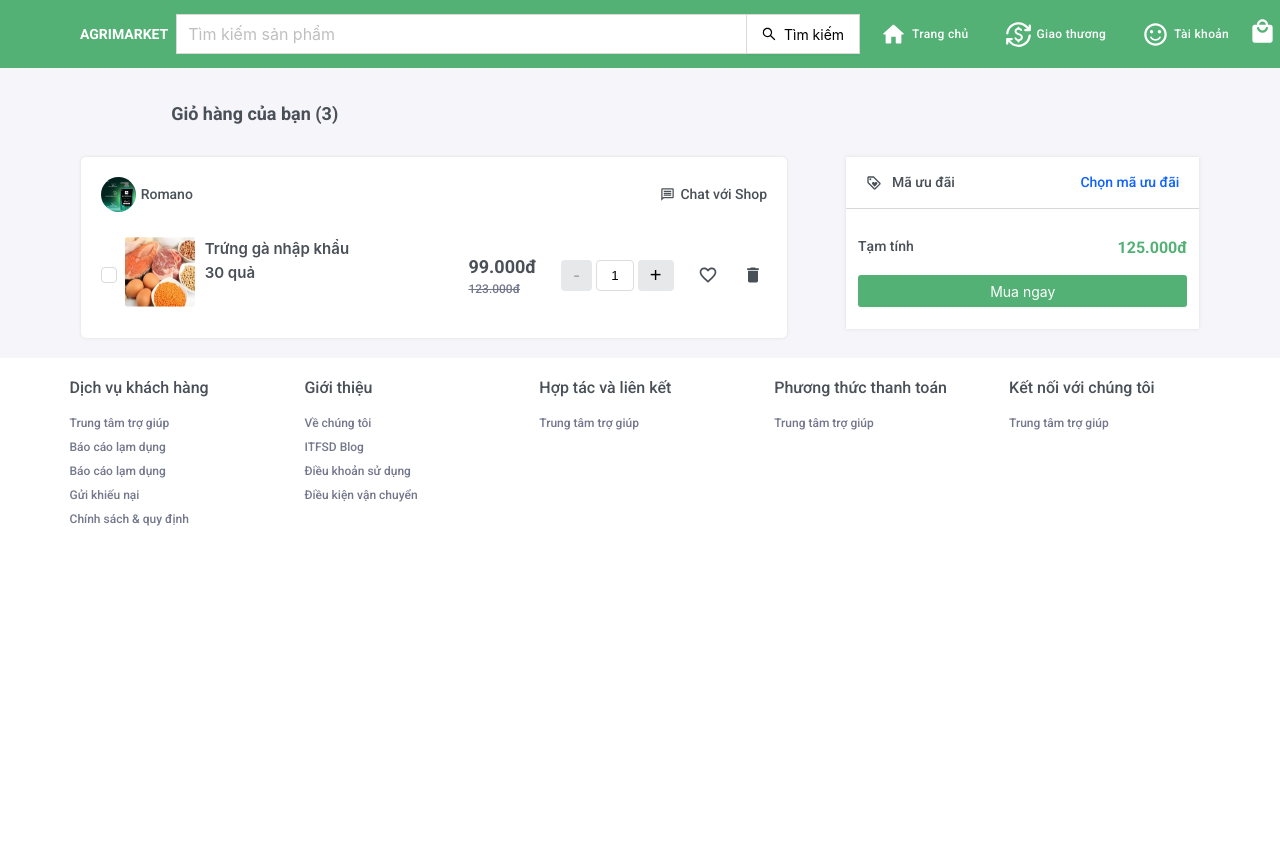
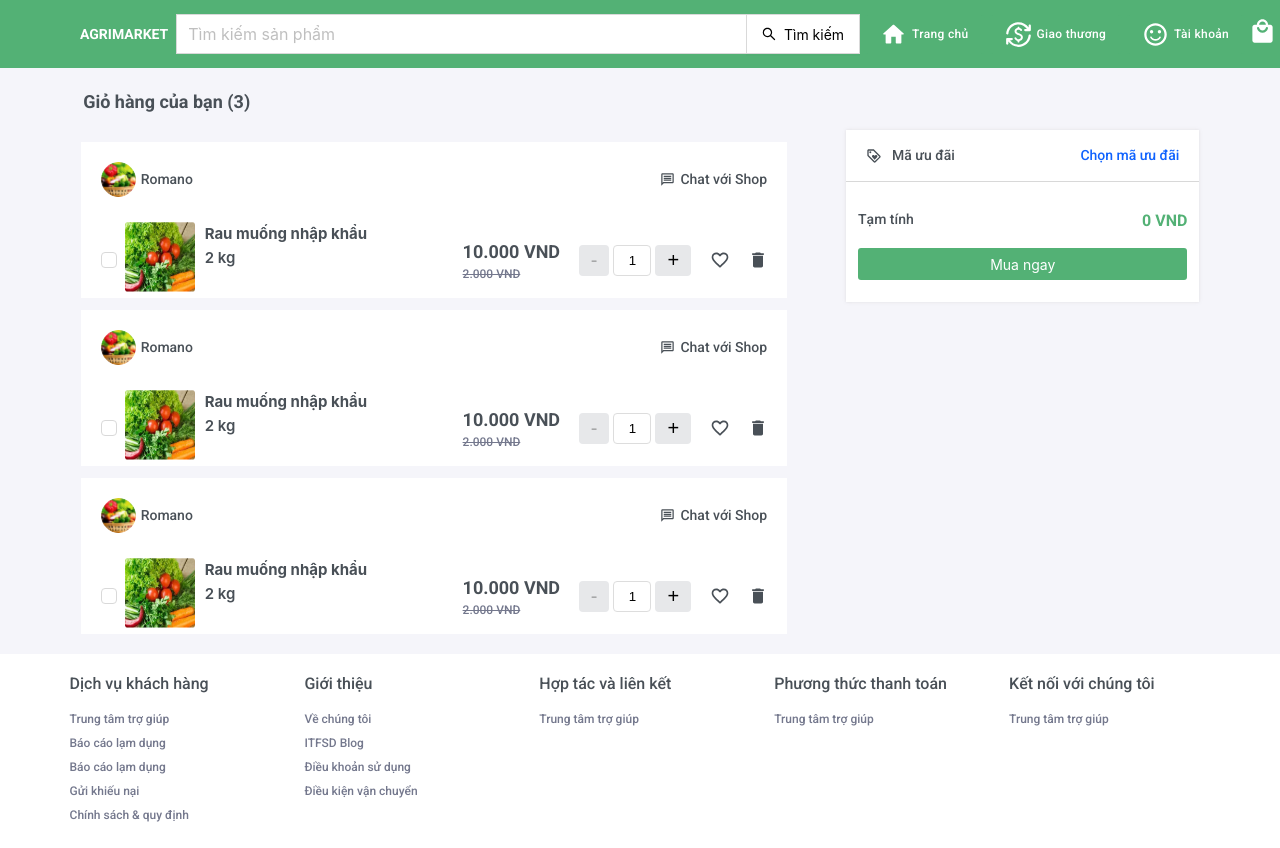
Before and after one commit to FarmMap/TMDT, a React (Create React App) app: page /gio-hang in a window 1280 px wide. Before the commit the page ends 800 px from the top, so only its background shows below. Built offline with nearby package versions, Linux system fonts and the light colour scheme; no server answers.

Commit message:
update UI price

```diff
--- a/src/presentations/components/header/Header.tsx
+++ b/src/presentations/components/header/Header.tsx
@@ -110,8 +110,10 @@ const Header = () => {
               </Tippy>
             </DefaultDropDown>
           )}
-          <Link to="gio-hang">
-            <LocalMallRoundedIcon style={{ cursor: "pointer", color:"#fff" }}   />
+          <Link to="/gio-hang">
+            <LocalMallRoundedIcon
+              style={{ cursor: "pointer", color: "#fff" }}
+            />
           </Link>
         </Grid>
       </Grid>
--- /dev/null
+++ b/src/presentations/pages/home/components/Cart/CartData.js
@@ -0,0 +1,39 @@
+import images from "../../../../../assets/images";
+
+export const cartData = [
+    {
+        avtShop: images.raucu,
+        nameShop: "Romano",
+        avtProduct: images.rauSach,
+        nameProduct: "Rau muống nhập khẩu",
+        quantity: "2 kg",
+        price: "10000",
+        priceSale: "2000",
+
+    },
+
+    {
+        avtShop: images.raucu,
+        nameShop: "Romano",
+        avtProduct: images.rauSach,
+        nameProduct: "Rau muống nhập khẩu",
+        quantity: "2 kg",
+        price: "10000",
+        priceSale: "2000",
+
+    },
+
+
+    {
+        avtShop: images.raucu,
+        nameShop: "Romano",
+        avtProduct: images.rauSach,
+        nameProduct: "Rau muống nhập khẩu",
+        quantity: "2 kg",
+        price: "10000",
+        priceSale: "2000",
+
+    }
+
+
+]
--- a/src/presentations/pages/home/components/Cart/CartShop.module.scss
+++ b/src/presentations/pages/home/components/Cart/CartShop.module.scss
@@ -1,7 +1,7 @@
-.heading{
+.heading {
   font-size: 1.8rem;
   color: var(--black-color);
-    padding: 20px 0px 0px 120px;
+  padding: 8px 0px 0px 32px;
 }
 .quantity-wrapper {
   display: flex;
@@ -30,14 +30,14 @@
     margin: 0 4px;
   }
 }
-.shop{
+.shop {
   width: 100%;
   padding: 20px 20px 0px 20px;
-    .avatar-shop{
+  .avatar-shop {
     display: flex;
     align-items: center;
 
-        p{
+    p {
       color: var(--black-color);
       padding-left: 5px;
     }
@@ -45,34 +45,31 @@
   display: flex;
   align-items: center;
   justify-content: space-between;
-    img{
+  img {
     height: 35px;
     width: 35px;
     border-radius: 50%;
   }
-    p{
+  p {
     color: var(--black-color);
   }
-
 }
-.product-order{
+.product-order {
   width: 60%;
-    background-color: var(--white-color);
   border-radius: 5px;
-    box-shadow: 0px 0px 3px 0px #b9b5b560;
 }
-.details-product{
-    padding: 25px 0px 25px 20px;
+.details-product {
+  padding: 25px 0px 0 20px;
   display: flex;
   justify-content: space-between;
-    align-items: center ;
-    .checkbox{
+  align-items: center;
+  .checkbox {
     display: flex;
-        img{
+    img {
       width: 70px;
       height: 70px;
     }
-        p{
+    p {
       color: var(--black-color);
       font-weight: 600;
       font-size: 1.5rem;
@@ -80,21 +77,21 @@
     }
   }
 }
-.price{
-    h3{
+.price {
+  h3 {
     color: var(--black-color);
     font-size: 1.8rem;
   }
-    p{
+  p {
     font-size: 1.2rem;
     text-decoration: line-through;
   }
 }
-.icon{
+.icon {
   font-size: 0.8rem;
   display: flex;
   justify-content: space-between;
-    svg{
+  svg {
     color: var(--black-color);
     cursor: pointer;
     font-size: 2rem;
@@ -122,27 +119,25 @@
         font-size: 1.6rem;
         color: var(--black-color);
       }
-
     }
   }
-    .btn-sales{
-        a{
-            color: #0F62FE;
+  .btn-sales {
+    a {
+      color: #0f62fe;
     }
-
   }
 
   .btn-price {
     padding: 12px;
     height: 120px;
-        .total-price{
+    .total-price {
       display: flex;
       justify-content: space-between;
       padding: 15px 0px;
-            p{
+      p {
         color: var(--black-color);
       }
-            h4{
+      h4 {
         font-size: 1.6rem;
         color: var(--primary-color);
       }
@@ -152,12 +147,11 @@
       background-color: var(--primary-color);
       color: var(--white-color);
       border: none;
-            &:hover{
+      &:hover {
         background-color: var(--primary-color) !important;
         color: var(--white-color) !important;
         opacity: 0.9;
       }
-
     }
   }
 }
--- a/src/presentations/pages/home/components/Cart/CartShopPage.tsx
+++ b/src/presentations/pages/home/components/Cart/CartShopPage.tsx
@@ -1,88 +1,163 @@
-import React, { useState } from 'react';
-import DefaultLayOut from '../../../../components/defaultLayOut/DefaultLayOut';
-import { Grid } from '@mui/material';
-import FavoriteBorderIcon from '@mui/icons-material/FavoriteBorder';
-import { Button, Checkbox, CheckboxProps } from 'antd';
-import DeleteIcon from '@mui/icons-material/Delete';
-import MessageOutlinedIcon from '@mui/icons-material/MessageOutlined';
-import LoyaltyOutlinedIcon from '@mui/icons-material/LoyaltyOutlined';
+import React, { useEffect, useState } from "react";
+import DefaultLayOut from "../../../../components/defaultLayOut/DefaultLayOut";
+import { Grid } from "@mui/material";
+import FavoriteBorderIcon from "@mui/icons-material/FavoriteBorder";
+import { Button, Checkbox, CheckboxProps } from "antd";
+import DeleteIcon from "@mui/icons-material/Delete";
+import MessageOutlinedIcon from "@mui/icons-material/MessageOutlined";
+import LoyaltyOutlinedIcon from "@mui/icons-material/LoyaltyOutlined";
 // Styles
-import classNames from 'classnames/bind';
-import styles from './CartShop.module.scss';
-import images from '../../../../../assets/images';
+import classNames from "classnames/bind";
+import styles from "./CartShop.module.scss";
+import images from "../../../../../assets/images";
+import { cartData } from "./CartData";
 
 const cx = classNames.bind(styles);
 
 const CartShopPage = () => {
+  const [quantity, setQuantity] = useState(1);
+  const [checkedItems, setCheckedItems] = useState<{ [key: number]: boolean }>(
+    {}
+  );
 
-    const onChange: CheckboxProps['onChange'] = (e) => {
-        console.log(`checked = ${e.target.checked}`);
-    };
+  // Set initial product quantities based on cartData
+  const initialProductQuantities: { [key: number]: number } = {};
+  cartData.forEach((_, index) => {
+    initialProductQuantities[index] = 1;
+  });
+  const [productQuantities, setProductQuantities] = useState(
+    initialProductQuantities
+  );
 
-    // Quantityy
-    const [quantity, setQuantity] = useState(1);
+  const [totalPrice, setTotalPrice] = useState<number>(0);
 
-    const handleIncrease = () => {
-        if (quantity < 100) {
-            setQuantity(quantity + 1);
+  useEffect(() => {
+    // Recalculate total price whenever checked items or product quantities change
+    const newTotalPrice = cartData.reduce((total, cart, i) => {
+      if (checkedItems[i] && productQuantities[i] !== undefined) {
+        const priceAsNumber = parseFloat(cart.price);
+        const quantity = productQuantities[i] || 0; // Ensure quantity is defined
+        return total + priceAsNumber * quantity;
+      }
+      return total;
+    }, 0);
+
+    setTotalPrice(newTotalPrice);
+  }, [checkedItems, productQuantities]);
+
+  const handleInputChange = (
+    e: React.ChangeEvent<HTMLInputElement>,
+    index: number
+  ) => {
+    const value = parseInt(e.currentTarget.value);
+
+    if (!isNaN(value) && value >= 1 && value <= 100) {
+      setProductQuantities({ ...productQuantities, [index]: value });
+    } else if (e.currentTarget.value === "") {
+      setProductQuantities({ ...productQuantities, [index]: 1 });
     }
   };
 
-    const handleDecrease = () => {
-        if (quantity > 1) {
-            setQuantity(quantity - 1);
+  const handleIncrease = (index: number) => {
+    if (productQuantities[index] < 100) {
+      setProductQuantities((prevQuantities) => ({
+        ...prevQuantities,
+        [index]: prevQuantities[index] + 1,
+      }));
     }
   };
 
-    const handleInputChange = (e: React.ChangeEvent<HTMLInputElement>) => {
-        const value = parseInt(e.currentTarget.value);
+  const handleDecrease = (index: number) => {
+    if (productQuantities[index] > 1) {
+      setProductQuantities((prevQuantities) => ({
+        ...prevQuantities,
+        [index]: prevQuantities[index] - 1,
+      }));
+    }
+  };
 
-        // Kiểm tra nếu giá trị là một số và nằm trong khoảng từ 1 đến số sản phẩm có sẵn
-        if (!isNaN(value) && value >= 1 && value <= 100) {
-            setQuantity(value);
-        } else if (e.currentTarget.value === "") {
-            // Nếu người dùng xóa hết giá trị, thì quay về giá trị mặc định là 1
-            setQuantity(1);
-        }
+  const onChangeCheckbox = (index: number) => {
+    setCheckedItems((prevCheckedItems) => ({
+      ...prevCheckedItems,
+      [index]: !prevCheckedItems[index],
+    }));
   };
 
   return (
     <DefaultLayOut>
       <Grid>
-                <Grid className={cx('wapper')}>
-                    <h4 className={cx('heading')}>
-                        Giỏ hàng của bạn <span>(3)</span>
+        <Grid className={cx("wapper")}>
+          <h4 className={cx("heading")}>
+            Giỏ hàng của bạn <span>({cartData.length})</span>
           </h4>
-                    <Grid style={{ justifyContent: "space-around", marginTop: "30px" }} display={"flex"}>
-                        <Grid className={cx('product-order')} item lg={8}>
-                            <Grid className={cx('shop')} >
+          <Grid
+            style={{ justifyContent: "space-around", marginTop: "15px" }}
+            display={"flex"}
+          >
+            <Grid className={cx("product-order")} item lg={8}>
+              {cartData.map((cart, i) => (
+                <Grid
+                  key={i}
+                  mt={"1.2rem"}
+                  style={{ background: "var(--white-color)" }}
+                >
+                  <Grid className={cx("shop")}>
                     <Grid className={cx("avatar-shop")}>
-                                    <img src={images.dauGoiDau} alt="" />
-                                    <p>Romano</p>
+                      <img src={cart.avtShop} alt="" />
+                      <p>{cart.nameShop}</p>
                     </Grid>
-                                <p style={{ display: "flex", alignItems: "center" }}><MessageOutlinedIcon /><span style={{ paddingLeft: "5px" }}>Chat với Shop</span></p>
+                    <p style={{ display: "flex", alignItems: "center" }}>
+                      <MessageOutlinedIcon />
+                      <span style={{ paddingLeft: "5px" }}>Chat với Shop</span>
+                    </p>
                   </Grid>
                   <Grid className={cx("details-product")}>
-                                <Checkbox onChange={onChange} >
+                    <Checkbox onChange={() => onChangeCheckbox(i)}>
                       <Grid className={cx("checkbox")}>
-                                        <img src={images.trung} alt="trung" />
+                        <img src={cart.avtProduct} alt="trung" />
                         <Grid>
-                                            <p>Trứng gà nhập khẩu</p>
-                                            <p>30 quả</p>
+                          <p style={{ fontWeight: "bold" }}>
+                            {cart.nameProduct}
+                          </p>
+                          <p>{cart.quantity}</p>
                         </Grid>
                       </Grid>
                     </Checkbox>
-                                <Grid display={"flex"} style={{ justifyContent: "space-evenly", alignItems: "center", width: "50%" }}>
+                    <Grid
+                      display={"flex"}
+                      style={{
+                        justifyContent: "space-evenly",
+                        alignItems: "center",
+                        width: "50%",
+                      }}
+                    >
                       <Grid className={cx("price")}>
-                                        <h3>99.000đ</h3>
-                                        <p>123.000đ</p>
+                        <h3>
+                          {parseFloat(cart.price).toLocaleString("it-IT", {
+                            style: "currency",
+                            currency: "VND",
+                          })}
+                        </h3>
+
+                        <p>
+                          {parseFloat(cart.priceSale).toLocaleString("it-IT", {
+                            style: "currency",
+                            currency: "VND",
+                          })}
+                        </p>
                       </Grid>
                       <Grid className={cx("quantity-wrapper")}>
-                                        <button disabled={quantity === 1} onClick={handleDecrease}>
+                        <button
+                          disabled={productQuantities[i] === 1}
+                          onClick={() => handleDecrease(i)}
+                        >
                           -
                         </button>
-                                        <input value={quantity} onChange={handleInputChange} />
-                                        <button onClick={handleIncrease}>+</button>
+                        <input
+                          value={productQuantities[i] || 1}
+                          onChange={(e) => handleInputChange(e, i)}
+                        />
+                        <button onClick={() => handleIncrease(i)}>+</button>
                       </Grid>
                       <Grid className={cx("icon")}>
                         <FavoriteBorderIcon />
@@ -93,10 +168,16 @@ const CartShopPage = () => {
                     </Grid>
                   </Grid>
                 </Grid>
+              ))}
+            </Grid>
+
             <Grid item lg={4} width={"30%"}>
               <Grid className={cx("sales")}>
-                                <Grid className={cx("heading-sales")} >
-                                    <p><LoyaltyOutlinedIcon /><span>Mã ưu đãi</span></p>
+                <Grid className={cx("heading-sales")}>
+                  <p>
+                    <LoyaltyOutlinedIcon />
+                    <span>Mã ưu đãi</span>
+                  </p>
                   <Grid className={cx("btn-sales")}>
                     <a href="#">Chọn mã ưu đãi</a>
                   </Grid>
@@ -104,14 +185,23 @@ const CartShopPage = () => {
                 <Grid className={cx("btn-price")}>
                   <Grid className={cx("total-price")}>
                     <p>Tạm tính</p>
-                                        <h4>125.000đ</h4>
+                    <h4>
+                      {totalPrice.toLocaleString("it-IT", {
+                        style: "currency",
+                        currency: "VND",
+                      })}
+                    </h4>
                   </Grid>
-                                    <Button block>Mua ngay</Button>
+                  <Button
+                    disabled={!Object.values(checkedItems).some(Boolean)}
+                    block
+                  >
+                    Mua ngay
+                  </Button>
                 </Grid>
               </Grid>
             </Grid>
           </Grid>
-
         </Grid>
       </Grid>
     </DefaultLayOut>
```
Lines whose indentation alone changed are shown as unchanged.
